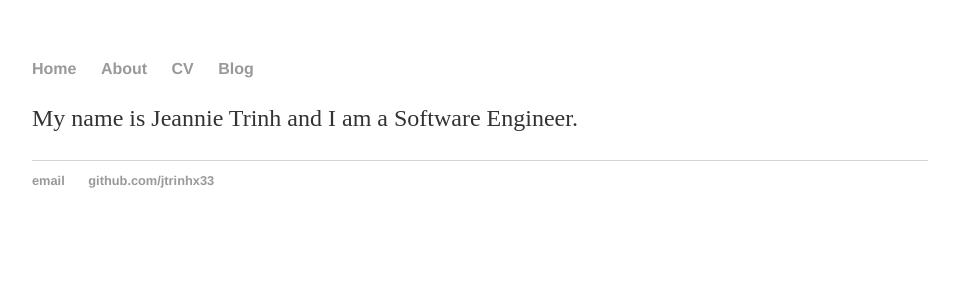
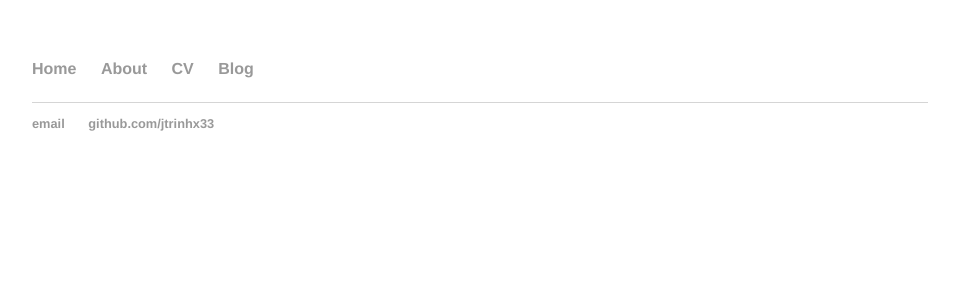
Before and after one commit to jtrinhx33/jtrinhx33.github.io, a Jekyll site: the page built from about/index.html, in a window 1280 px wide. Shown: the top 300 px of the page, without its empty margins (160-1119 px from the left). Built offline with Jekyll 4.4.1, drawn with Linux system fonts in a browser that asks for light colours.

Commit message:
Update index.html

```diff
--- a/about/index.html
+++ b/about/index.html
@@ -4,7 +4,7 @@ title: About Me
 ---
 
 <div class="about">
-	<p>My name is Jeannie Trinh and I am a Software Engineer.
+	<p>
 
 
 
```
